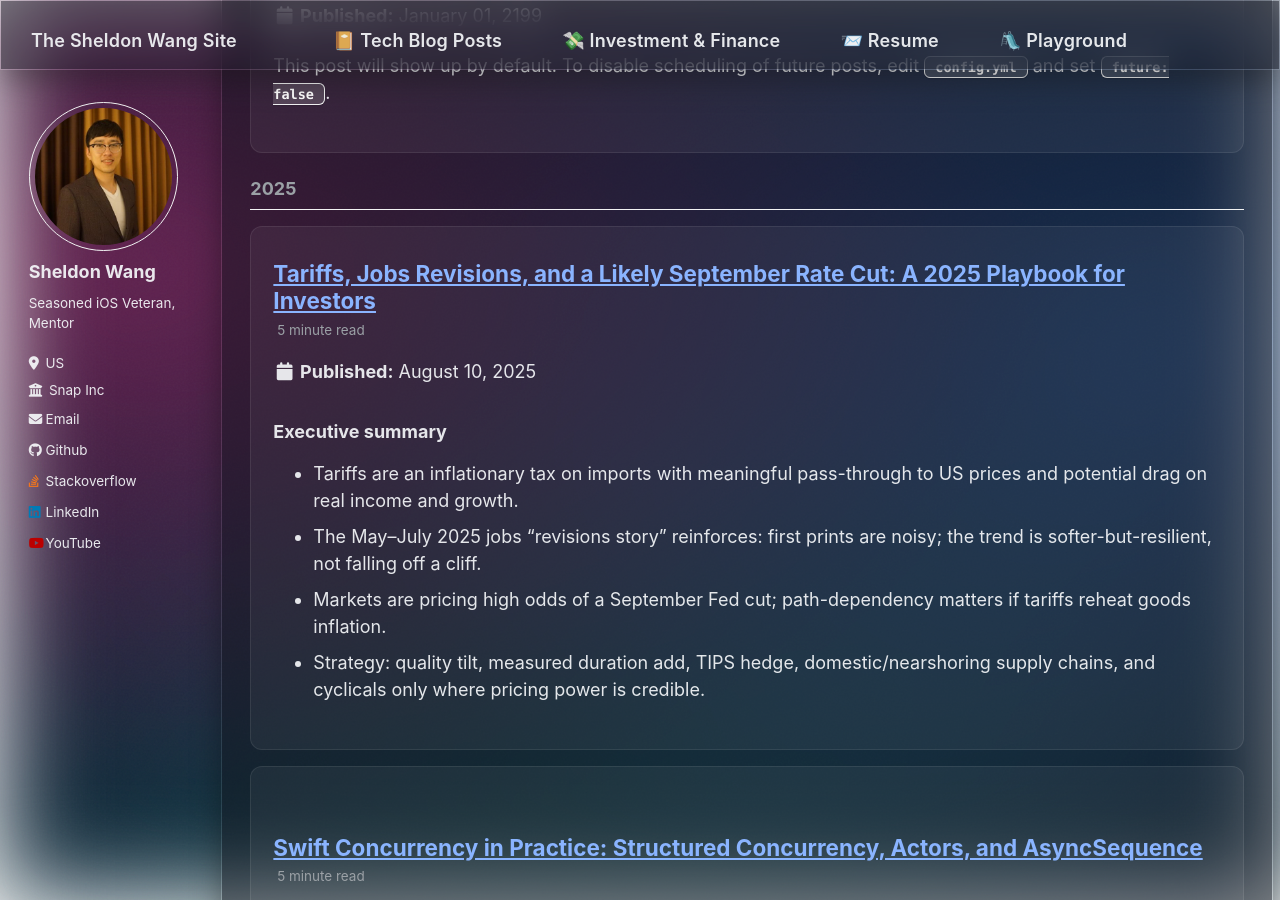
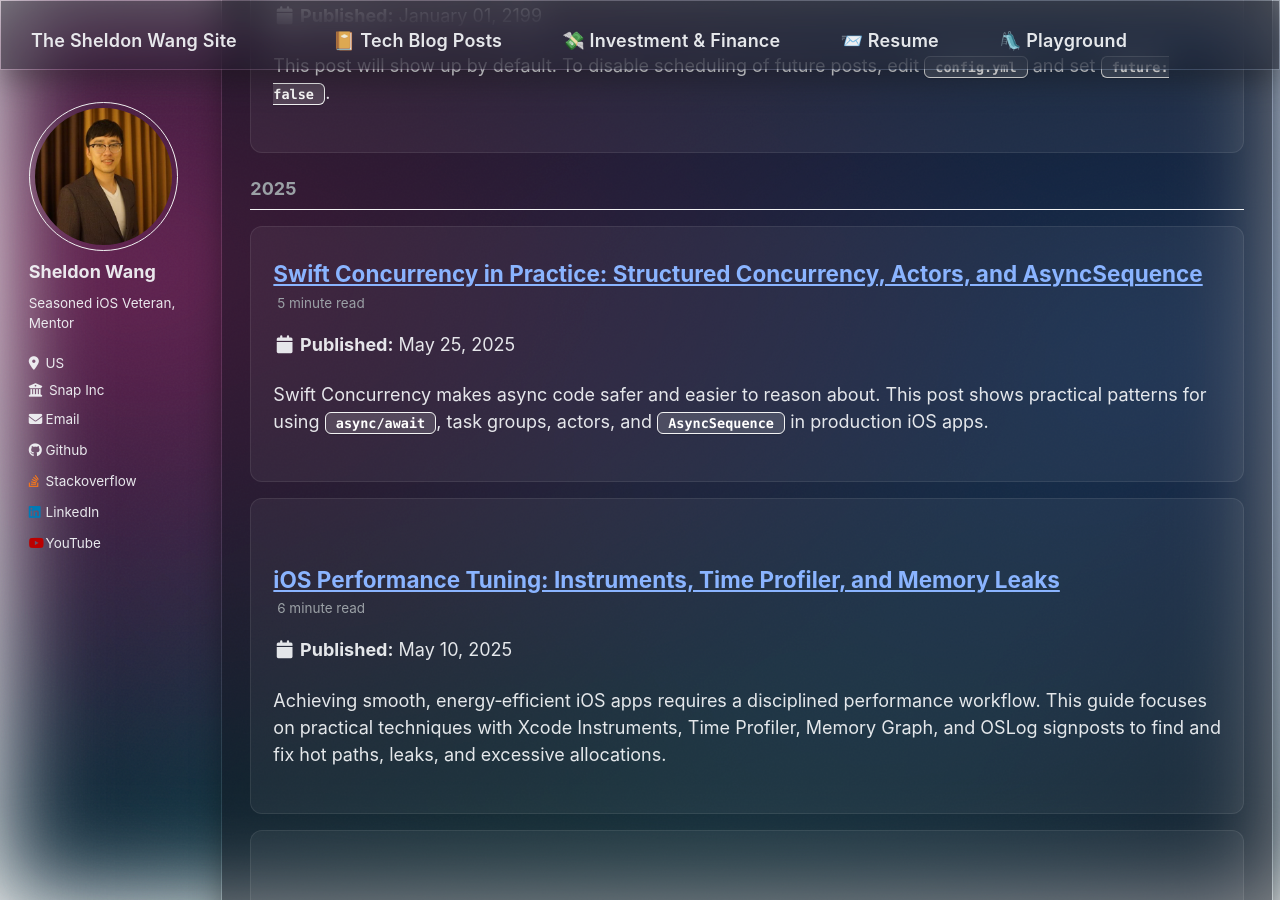
Before and after one commit to SheldonWangRJT/SheldonWangRJT.Github.io, a Jekyll site: the page built from _pages/year-archive.html, in a window 1280 px wide and 900 px high, scrolled down 338 px. Built offline with Jekyll 4.4.1, drawn with Linux system fonts in a browser that asks for light colours; part of the change alters nothing that is shown.

```diff
--- a/_posts/2025-08-10-investment-macro-playbook.md
+++ b/_portfolio/2025-08-10-macro-playbook.md
@@ -1,9 +1,9 @@
 ---
 title: "Tariffs, Jobs Revisions, and a Likely September Rate Cut: A 2025 Playbook for Investors"
+excerpt: "How tariffs, BLS jobs revisions, and a potential Sep 2025 rate cut shape a practical portfolio playbook."
 date: 2025-08-10
-categories: [investment, finance]
+collection: portfolio
 tags: [tariffs, inflation, labor-market, fed, strategy, portfolio]
-author_profile: true
 ---
 
 ### Executive summary
```
